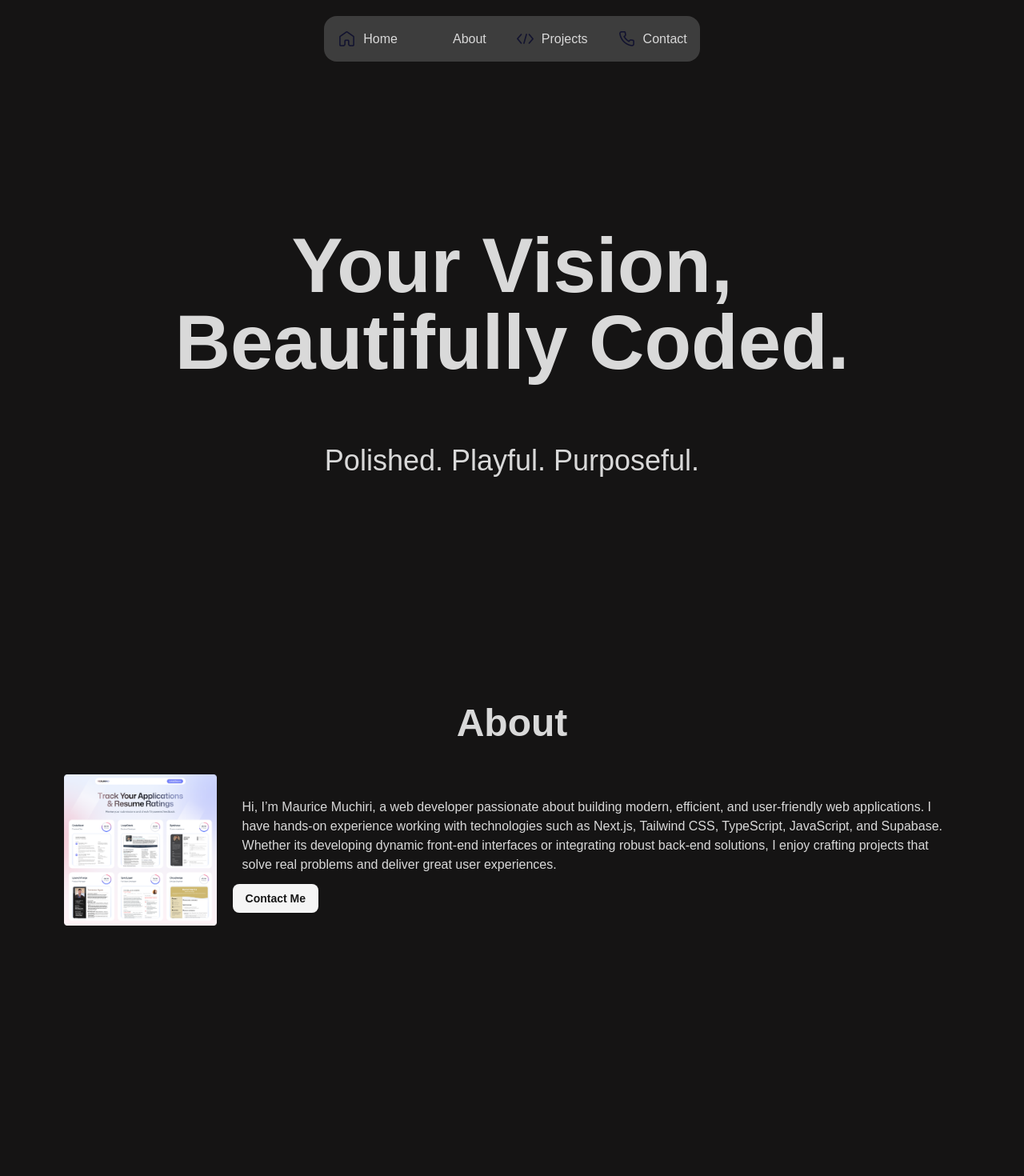
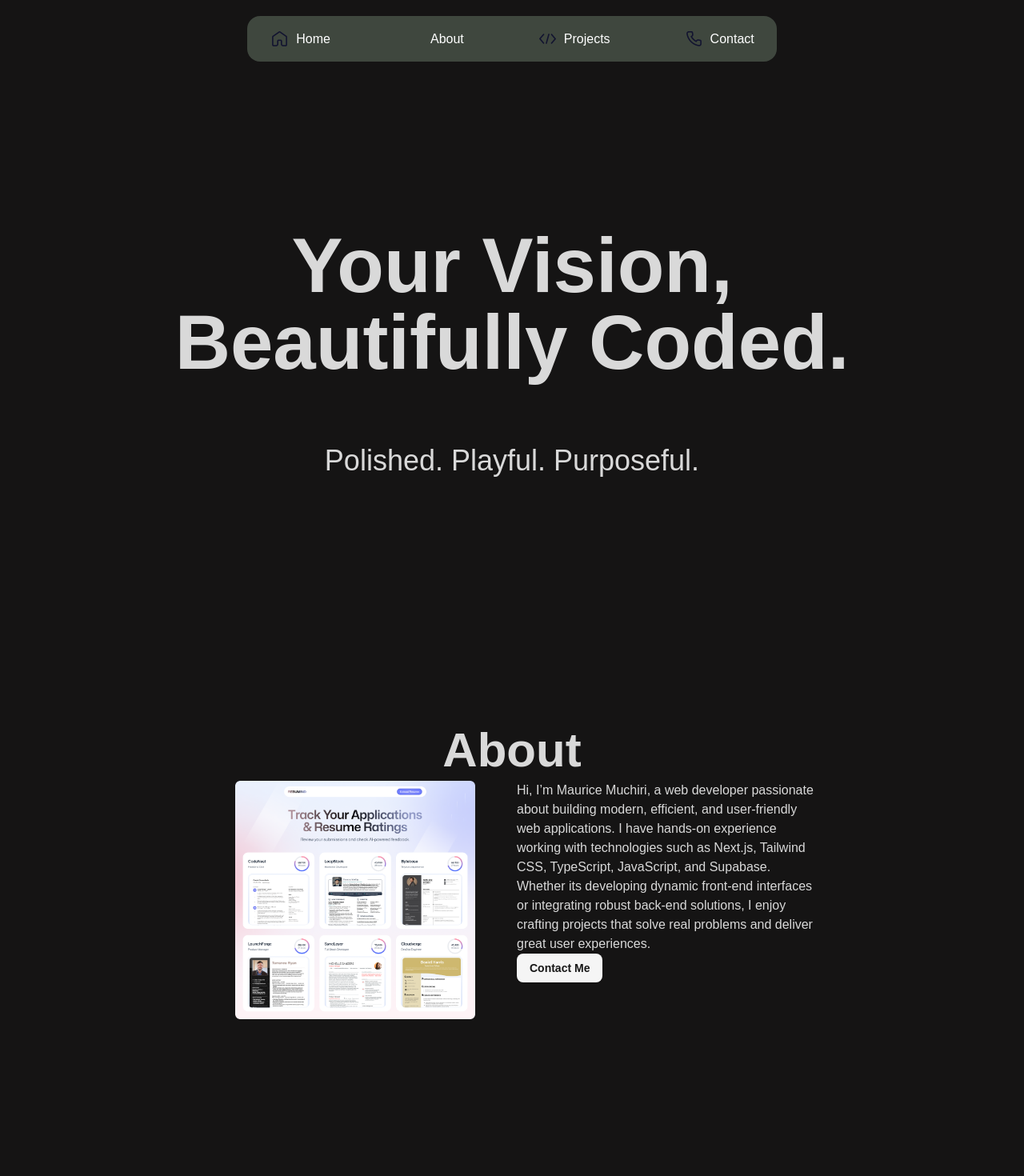
Before and after one commit to Mauricekinyua/portfolioV2, a Next.js app: page / in a window 1280 px wide. Shown: the top 1470 px of the page at 80% size. Built offline with nearby package versions, Linux system fonts and the light colour scheme; a web font is replaced by a local one.

Commit message:
first commit

```diff
--- a/constants/index.ts
+++ b/constants/index.ts
@@ -21,4 +21,15 @@ export const navLinks = [
     },
 
 ];
-export const projects =[]
+export const projects =[
+    {
+        image: '/images/resumaai.png',
+        title: 'Resumaai',
+        url: '',
+    },
+    {
+    image: '/images/mojito.png',
+     title: 'Mojito',
+     url:''
+    }
+]
--- a/src/app/globals.css
+++ b/src/app/globals.css
@@ -9,7 +9,7 @@
   --color-dark: #151414;
   --color-light: #d9d9d9;
   --color-gray: #ffffff4d;
-  --color-gradient: #66666680;
+  --color-gradient: #66766686;
 
 }
 
@@ -155,7 +155,14 @@ body {
     @apply flex fixed z-50 m-5 flex-center;
   }
   .hero_section{
-    @apply flex flex-center min-h-screen mt-5 md:mt-10 w-full;
+    @apply flex z-10 flex-center min-h-dvh mt-5 md:mt-10 w-full items-center;
+  }
+
+  .about_heading{
+    @apply flex-center font-bold text-6xl;
+  }
+  .about_content{
+    @apply lg:grid lg:grid-cols-2 flex flex-col-reverse gap-3 w-full;
   }
 }
 
--- a/src/app/layout.tsx
+++ b/src/app/layout.tsx
@@ -1,12 +1,15 @@
 import type { Metadata } from "next";
-import { Geist, Geist_Mono } from "next/font/google";
+import {Merriweather} from "next/font/google";
 import "./globals.css";
 import Navbar from "@/components/navbar";
 import localFont from "next/font/local";
 
-const geist =Geist({
-    subsets: ['latin']
-});
+
+const merry = Merriweather({
+    subsets: ['latin'],
+
+})
+
 export const metadata: Metadata = {
   title: "Maurice Muchiri",
   description: "Come and get to know me",
@@ -18,7 +21,7 @@ export default function RootLayout({
   children: React.ReactNode;
 }>) {
   return (
-    <html lang="en" className={geist.className}>
+    <html lang="en" className={merry.className}>
       <body>
       <Navbar/>
         {children}
--- a/src/app/page.tsx
+++ b/src/app/page.tsx
@@ -1,9 +1,12 @@
-import Image from "next/image";
+
 import Hero from "@/pages/Hero";
+import ScrollTrigger from 'gsap/dist/ScrollTrigger'
 import About from "@/pages/About";
-import Navbar from "@/components/navbar";
 import Projects from "@/pages/Projects";
+import gsap from "gsap/dist/gsap";
+import SplitText from "gsap/dist/SplitText";
 
+gsap.registerPlugin(ScrollTrigger,SplitText)
 export default function Home() {
   return(
       <main className='flex flex-center flex-col'>
--- /dev/null
+++ b/src/components/ProjectCards.tsx
@@ -0,0 +1,22 @@
+import React from 'react';
+import {projects} from "../../constants";
+import Image from "next/image";
+
+const ProjectCards = () => {
+    return (
+        <div>
+            {projects.map((project,index)=>(
+                <div key={index}>
+                    <Image
+                        src={project.image}
+                        alt={project.title}
+                        width={200}
+                        height={300}
+                    />
+                </div>
+            ))}
+        </div>
+    );
+};
+
+export default ProjectCards;
--- a/src/components/navbar.tsx
+++ b/src/components/navbar.tsx
@@ -1,35 +1,46 @@
 'use client'
-import React from 'react';
+import React, {useState} from 'react';
 import {navLinks} from "../../constants";
 import Image from "next/image";
 import {useGSAP} from "@gsap/react";
-import gsap from "gsap";
+import gsap from "gsap/dist/gsap";
 
 const NavBar = () => {
+    const [active, setActive] = useState("hero")
 
     useGSAP(()=>{
         const navTween = gsap.timeline({
             scrollTrigger:{
-                trigger: 'nav',
+                trigger: '#navv',
                 start: 'bottom top'
             }
         });
-        navTween.fromTo('nav',{background: 'transparent'},
+        navTween.fromTo('#navv',{background: 'transparent'},
             {
-                backgroundColor: '#242424',
+                backgroundColor: '#66766686;',
                 duration: 1,
-                ease: 'power1.out',
+                ease: 'expo.inOut',
                 backgroundFilter: 'blur(10px)',
             })
     })
     return (
-        <nav className='w-full flex justify-center'>
-            <div className='port_nav bg-gradient p-4 rounded-2xl gap-8 md:gap-9'>
+        <nav id="navv" className='w-full flex justify-center'>
+            <div  id='nav' className='port_nav bg-gradient rounded-2xl gap-6 md:gap-9'>
             {navLinks.map((link,index)=>(
-                <div key={index} className='flex-row flex-center gap-2 cursor-pointer'>
-                    <Image src={link.image} alt={link.title} height={25} width={25}/>
-                    <a href={`#${link.id}`} className='max-sm:hidden text-1xl'>{link.title}</a>
-                </div>
+
+                    <div key={index} className=' cursor-pointer'>
+                        <button onClick={()=> setActive(link.id)} className={`md:px-3 flex flex-center rounded-lg duration-200
+                        ${active===link.id ?'bg-foreground hover:bg-gradient':'hover:bg-gray'}`}>
+                            <div className='flex-center p-4 gap-2'>
+                                <Image src={link.image} alt={link.title} height={25} width={25} unoptimized={true}/>
+                                <a href={`#${link.id}`} className={`max-sm:hidden text-1xl
+                                ${active===link.id ? 'text-black' : 'text-white'}`}>{link.title}</a>
+                            </div>
+
+                        </button>
+                    </div>
+
+
             ))}
         </div>
         </nav>
--- a/src/pages/About.tsx
+++ b/src/pages/About.tsx
@@ -1,29 +1,60 @@
+'use client'
 import React from 'react';
 import {Button} from "@/components/ui/button";
 import {cn} from "@/lib/utils";
 import Image from "next/image";
+import gsap from "gsap/dist/gsap";
+import SplitText from "gsap/dist/SplitText";
+import {useGSAP} from "@gsap/react";
+
 
 const About = () => {
+    useGSAP(()=>{
+        const titleSplit = SplitText.create('#about .about_heading',{
+            type: 'words'
+        })
+        const scrollTimeline = gsap.timeline({
+            scrollTrigger:{
+                trigger: '#about',
+                start: 'top center'
+            }
+        })
+        scrollTimeline.from(titleSplit.words,{
+            opacity: 1,
+            duration:1,
+            yPercent: 100,
+            ease: 'expo.out',
+            stagger: 0.027,
+        }, '-=0.5')
+    })
+
+    const word=(
+        <h1 className='text-xl font-bold'>Maurice Muchiri</h1>
+    );
     return (
-        <section className=' min-h-screen items-center p-10'>
-            <h1 className=" flex-center font-bold text-5xl">About</h1>
-            <div className="flex flex-col-reverse lg:flex-row gap-5 py-10 px-10 flex-center">
-                <div className="flex-center">
+        <section id='about' className='min-h-dvh md:w-2/3 p-10 m-5'>
+            <h1  className="about_heading p-2">About</h1>
+            <div className="about_content">
+                <div className='flex-center'>
                     <Image src='/images/resumaai.png'
                            alt='image for now'
-                           height={734}
-                           width={634}
+                           height={350}
+                           width={300}
+                           className='object-fit'
                     />
                 </div>
-                <div className="flex-col gap-2 " >
-                    <h1 className='flex flex-center p-3'>
-                    Hi, I’m Maurice Muchiri, a web developer passionate about building modern,
-                    efficient, and user-friendly web applications. I have hands-on experience working with technologies
-                    such as Next.js, Tailwind CSS, TypeScript, JavaScript, and Supabase. Whether its developing dynamic
-                    front-end interfaces or integrating robust back-end solutions, I enjoy crafting projects that solve
-                    real problems and deliver great user experiences.
-                </h1>
-                <Button variant='secondary'> <h1 className='font-semibold'>Contact Me</h1> </Button></div>
+                <div className='flex'>
+                    <div className="flex-col gap-3">
+                        <h2 className='flex font-medium'>
+                            Hi, I’m Maurice Muchiri, a web developer passionate about building modern,
+                            efficient, and user-friendly web applications. I have hands-on experience working with technologies
+                            such as Next.js, Tailwind CSS, TypeScript, JavaScript, and Supabase. Whether its developing dynamic
+                            front-end interfaces or integrating robust back-end solutions, I enjoy crafting projects that solve
+                            real problems and deliver great user experiences.
+                        </h2>
+                        <Button variant='secondary'> <h1 className='font-semibold'>Contact Me</h1> </Button>
+                    </div>
+                    </div>
             </div>
         </section>
     );
--- a/src/pages/Hero.tsx
+++ b/src/pages/Hero.tsx
@@ -3,12 +3,12 @@ import React from 'react';
 const Hero = () => {
     return (
        <section className="hero_section">
-           <div className='flex flex-center flex-col justify-between gap-6 md:gap-20  md:p-10'>
-               <div id='title' className="flex flex-col items-center">
-                   <div>
+           <div className='flex flex-center flex-col justify-between gap-6 md:gap-20  md:p-10 px-3'>
+               <div id='title' className="flex flex-col">
+                   <div className='md:flex-center'>
                        <h1 className='text-8xl font-andika font-extrabold max-sm:text-6xl' >Your Vision,</h1>
                    </div>
-                   <div>
+                   <div >
                        <h1 className='text-8xl font-andika font-extrabold max-sm:text-6xl' >Beautifully Coded.</h1>
                    </div>
                </div>
--- a/src/pages/Projects.tsx
+++ b/src/pages/Projects.tsx
@@ -1,10 +1,12 @@
 import React from 'react';
 import Image from "next/image";
+import ProjectCards from "@/components/ProjectCards";
 
 const Projects = () => {
     return (
-        <div className='min-h-screen w-full bg-light items-center'>
-            <div className="flex flex-col items-center ">
+        <article className='w-full'>
+            <div id='proj' className='min-h-screen bg-light flex-center'>
+                <div className="flex flex-col items-center gap-1">
                     <Image
                         src='/icons/code.gif'
                         alt='code'
@@ -15,10 +17,17 @@ const Projects = () => {
                         PROJECTS
                     </h1>
                 </div>
-            <div className="flex flex-center bg-background">
-                something here...
+
             </div>
+            <div className="flex flex-center min-h-dvh bg-background items-center">
+                <div className="flex flex-col col-span-2 lg:flex-row ">
+                    <div className='flex left-0'>Something</div>
+                    <div className="grid"><ProjectCards/></div>
                 </div>
+
+            </div>
+        </article>
+
     );
 };
 
```
Also changed, not shown: public/images/mojito.png (renamed from public/images/element-download--1752253160.png). Lines whose indentation alone changed are shown as unchanged.
